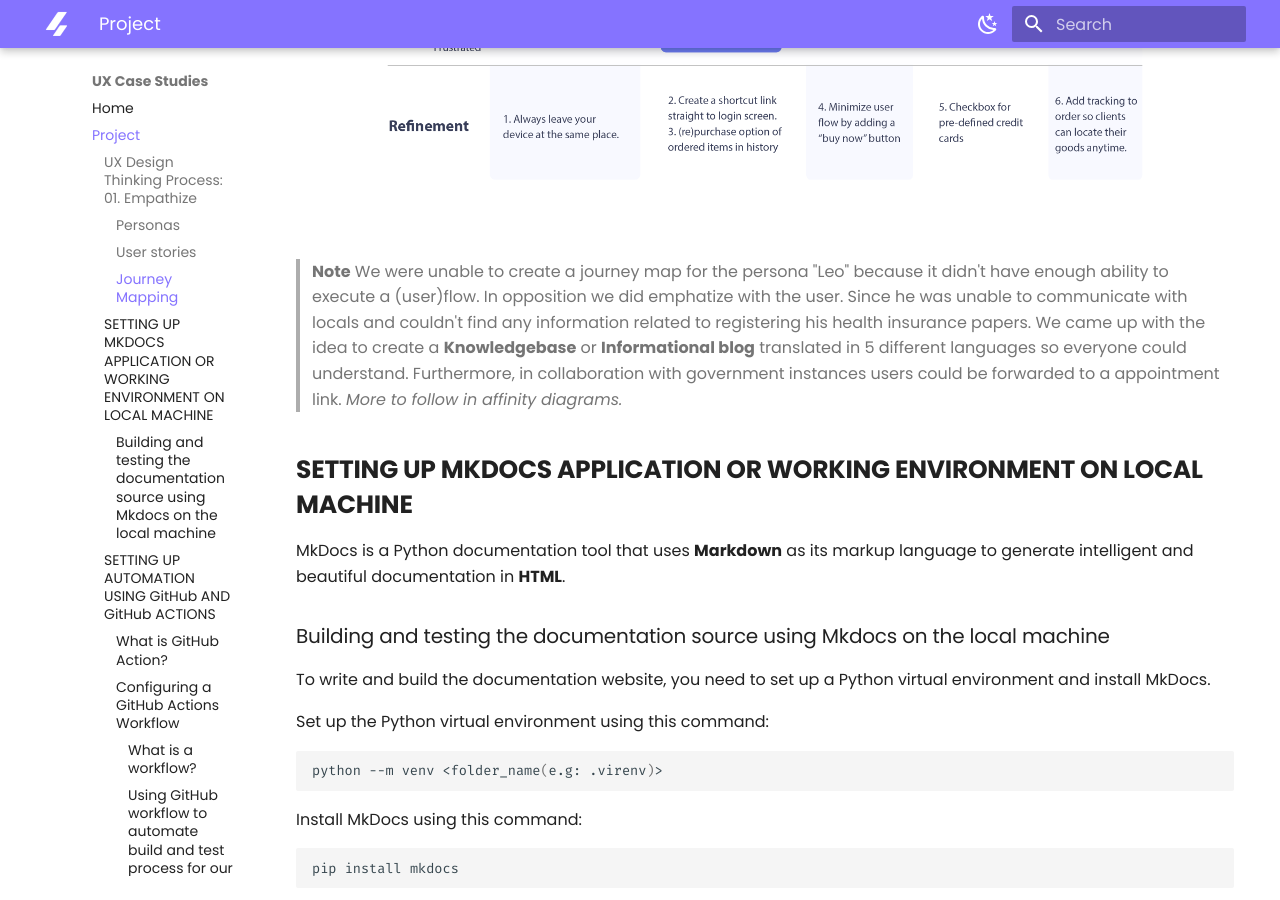
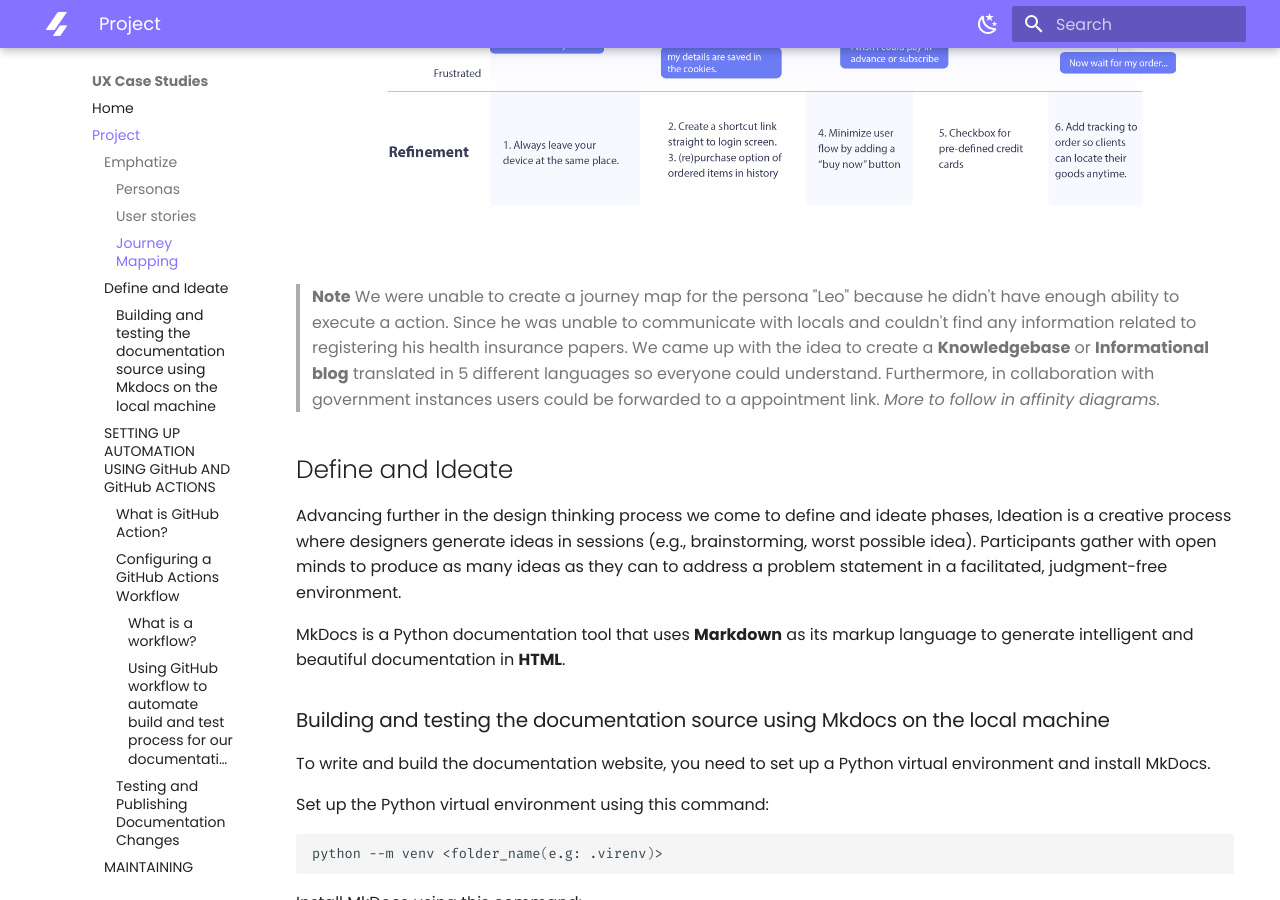
Before and after one commit to divstackio/docs-study, an MkDocs documentation site: the page built from docs/project.md, in a window 1280 px wide and 900 px high, scrolled down 5017 px. Built offline with MkDocs 1.6.1 and Material for MkDocs 9.7.7, drawn with Linux system fonts in a browser that asks for light colours; some of the changed text lies outside the part shown.

Commit message:
Update project.md

```diff
--- a/docs/project.md
+++ b/docs/project.md
@@ -21,9 +21,10 @@
 
 <br>
 
-## UX Design Thinking Process: 01. Empathize
 
-The first stage (or mode) of the Design Thinking process involves developing a sense of empathy towards the people you are designing for, to gain insights into what they need, what they want, how they behave, feel, and think, and why they demonstrate such behaviors, feelings, and thoughts when interacting with products in a real-world setting
+##Emphatize
+
+The first stages of the Design Thinking process involves developing a sense of empathy towards the people you are designing for, to gain insights into what they need, what they want, how they behave, feel, and think, and why they demonstrate such behaviors, feelings, and thoughts when interacting with products in a real-world setting.
 
 
 ### Personas ###
@@ -85,7 +86,7 @@
 
 
 
-To get more information about the user we need to know their emotions and interactions between the product. We do this by creating a journey map. By capturing the user flow we can understand their paint points and emphatize.
+To get more information about the user we need to know their emotions and interactions between the product. We do this by creating a journey map. By capturing the user actions we can understand more clearly about their paint points.
 
 
 <details>
@@ -107,16 +108,16 @@
 
 
 > **Note**
-> We were unable to create a journey map for the persona "Leo" because it didn't have enough ability to execute a (user)flow. In opposition we did emphatize with the user. Since he was unable to communicate with locals and couldn't find any information related to registering his health insurance papers. We came up with the idea to create a **Knowledgebase** or **Informational blog** translated in 5 different languages so everyone could understand. Furthermore, in collaboration with government instances users could be forwarded to a appointment link. *More to follow in affinity diagrams.*
+> We were unable to create a journey map for the persona "Leo" because he didn't have enough ability to execute a action. Since he was unable to communicate with locals and couldn't find any information related to registering his health insurance papers. We came up with the idea to create a **Knowledgebase** or **Informational blog** translated in 5 different languages so everyone could understand. Furthermore, in collaboration with government instances users could be forwarded to a appointment link. *More to follow in affinity diagrams.*
+
+
+## Define and Ideate
+
+
+Advancing further in the design thinking process we come to define and ideate phases, Ideation is a creative process where designers generate ideas in sessions (e.g., brainstorming, worst possible idea). Participants gather with open minds to produce as many ideas as they can to address a problem statement in a facilitated, judgment-free environment.
 
 
 
-
-
-
-
-
-## **SETTING UP MKDOCS APPLICATION OR WORKING ENVIRONMENT ON LOCAL MACHINE**
 
 MkDocs is a Python documentation tool that uses **Markdown** as its
 markup language to generate intelligent and beautiful documentation in
```
